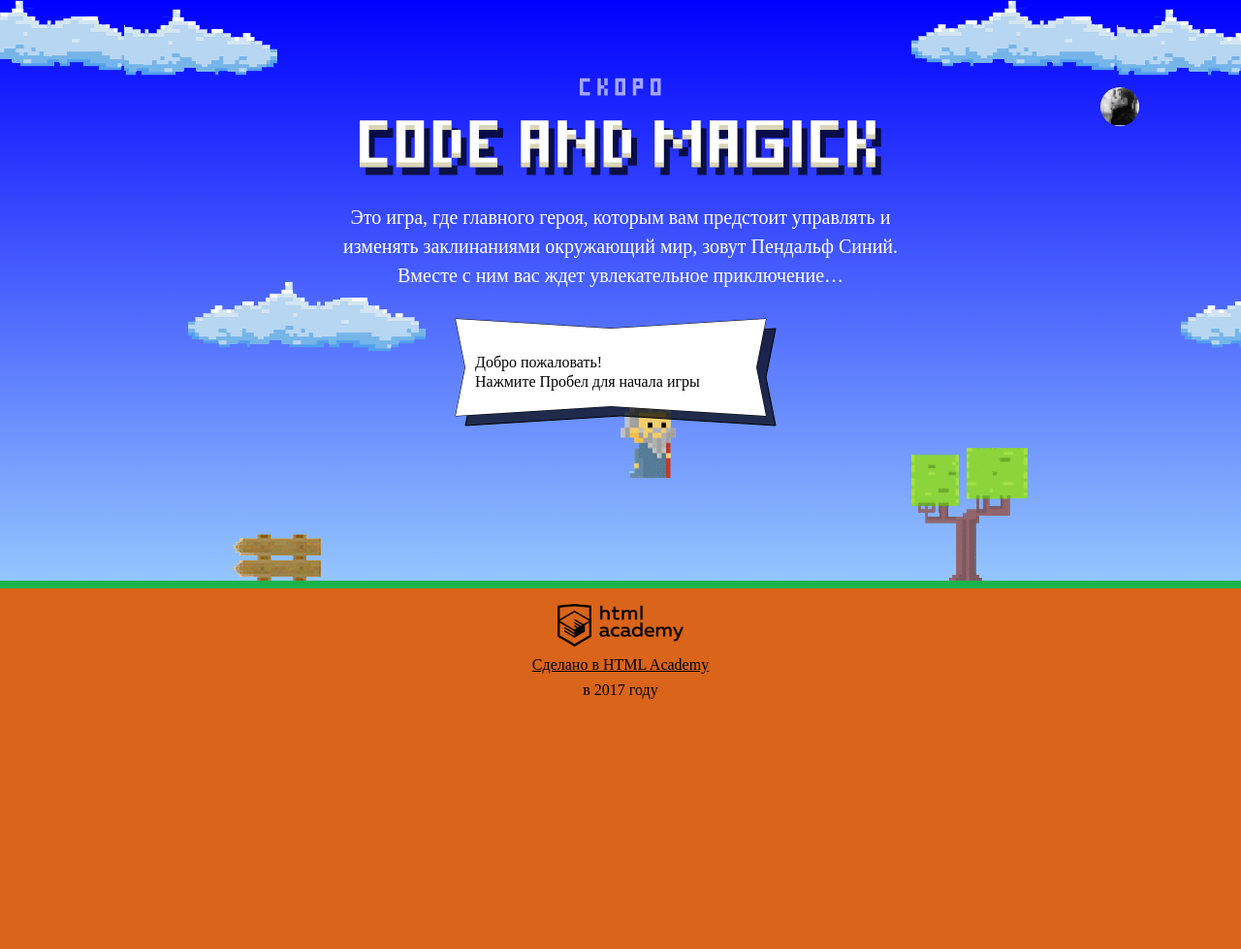
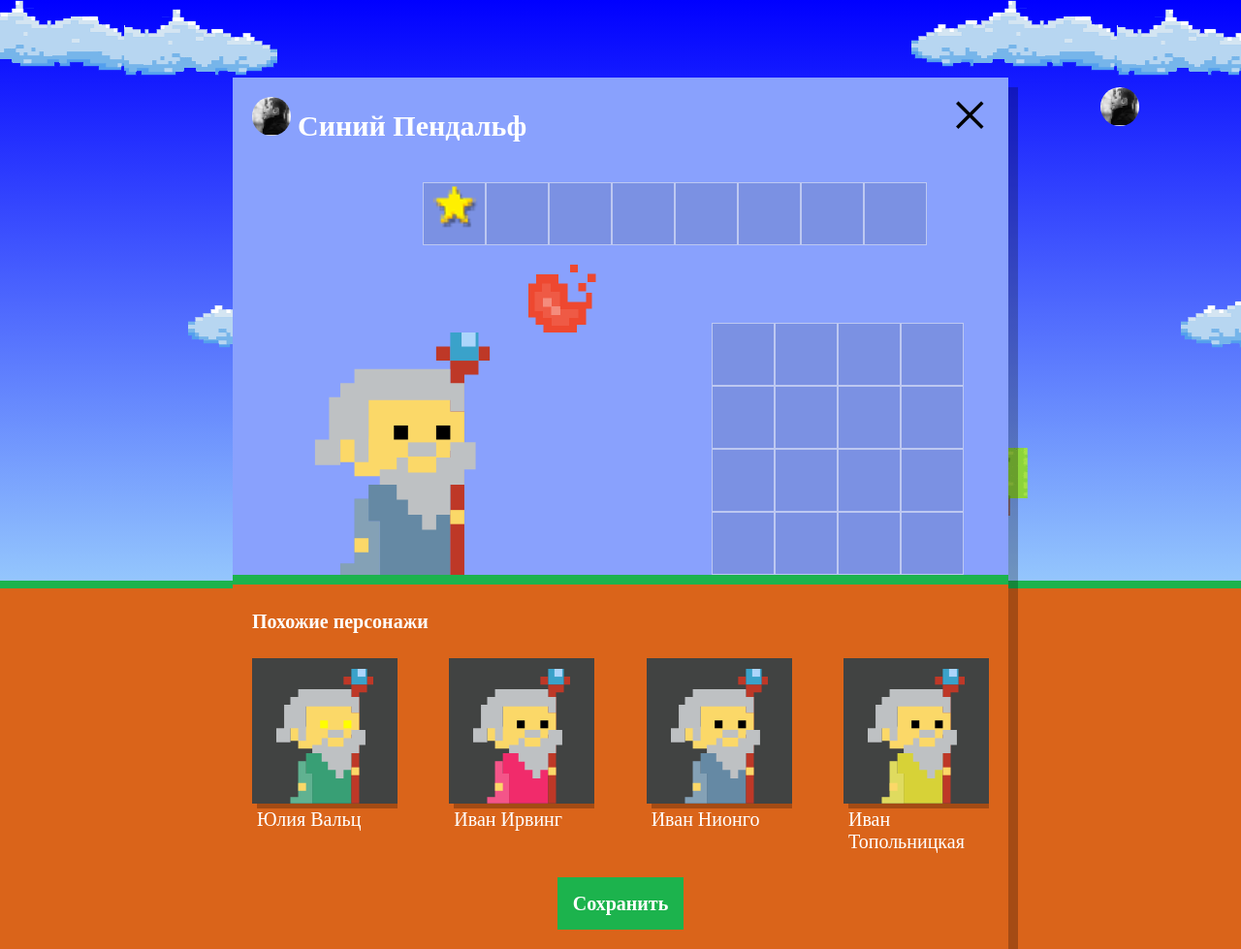
Before and after one commit to NeiruBugz/1115009-code-and-magick-19, a website: page index.html in a window 1280 px wide. Shown: the whole page at 97% size. Before the commit the page ends 800 px from the top, so only its background shows below. Drawn offline with Linux system fonts and the light colour scheme; a web font is replaced by a local one.

Commit message:
module3-task1

```diff
--- a/index.html
+++ b/index.html
@@ -257,6 +257,7 @@
       }
     </script>
     <script src="js/stat.js"></script>
+    <script src="js/setup.js"></script>
     <script src="js/game.js"></script>
   </body>
 </html>
--- /dev/null
+++ b/js/setup.js
@@ -0,0 +1,91 @@
+'use strict';
+
+var NAMES = [
+  'Иван',
+  'Хуан Себастьян',
+  'Мария',
+  'Кристоф',
+  'Виктор',
+  'Юлия',
+  'Люпита',
+  'Вашингтон'
+];
+
+var SURNAMES = [
+  'да Марья',
+  'Верон',
+  'Мирабелла',
+  'Вальц',
+  'Онопко',
+  'Топольницкая',
+  'Нионго',
+  'Ирвинг'
+];
+
+var COAT_COLORS = [
+  'rgb(101, 137, 164)',
+  'rgb(241, 43, 107)',
+  'rgb(146, 100, 161)',
+  'rgb(56, 159, 117)',
+  'rgb(215, 210, 55)',
+  'rgb(0, 0, 0)'
+];
+
+var EYES_COLORS = ['black', 'red', 'blue', 'yellow', 'green'];
+
+var CHARACTERS_COUNT = 4;
+
+var charactersList = document.querySelector('.setup-similar-list');
+var characterCustomisation = document.querySelector('.setup');
+var characterTemplate = document.querySelector('#similar-wizard-template')
+  .content.children[0];
+var chars = document.querySelector('.setup-similar');
+
+var generateRandomIndex = function (min, max) {
+  return Math.floor(min + Math.random() * (max + 1 - min));
+};
+
+var generateCharacterData = function () {
+  return {
+    name:
+      NAMES[generateRandomIndex(0, 7)] +
+      ' ' +
+      SURNAMES[generateRandomIndex(0, 7)],
+    coatColor: COAT_COLORS[generateRandomIndex(0, 5)],
+    eyesColor: EYES_COLORS[generateRandomIndex(0, 5)]
+  };
+};
+
+var fillPoolWithCharacters = function (charactersCount) {
+  var characters = [];
+  for (var i = 0; i < charactersCount; i++) {
+    characters.push(generateCharacterData());
+  }
+
+  return characters;
+};
+
+var generateCharacterNode = function (characterData) {
+  var characterNode = characterTemplate.cloneNode(true);
+  var wizardName = characterNode.querySelector('.setup-similar-label');
+  wizardName.textContent = characterData.name;
+  var wizardCoatColor = characterNode.querySelector('.wizard-coat');
+  wizardCoatColor.style.fill = characterData.coatColor;
+  var wizardEyesColor = characterNode.querySelector('.wizard-eyes');
+  wizardEyesColor.style.fill = characterData.eyesColor;
+
+  return characterNode;
+};
+
+var generateCharacterList = function (characterListNode, characterData) {
+  for (var i = 0; i < characterData.length; i++) {
+    characterListNode.appendChild(generateCharacterNode(characterData[i]));
+  }
+};
+
+var charactersPool = fillPoolWithCharacters(CHARACTERS_COUNT);
+
+generateCharacterList(charactersList, charactersPool);
+
+characterCustomisation.classList.remove('hidden');
+chars.classList.remove('hidden');
```
